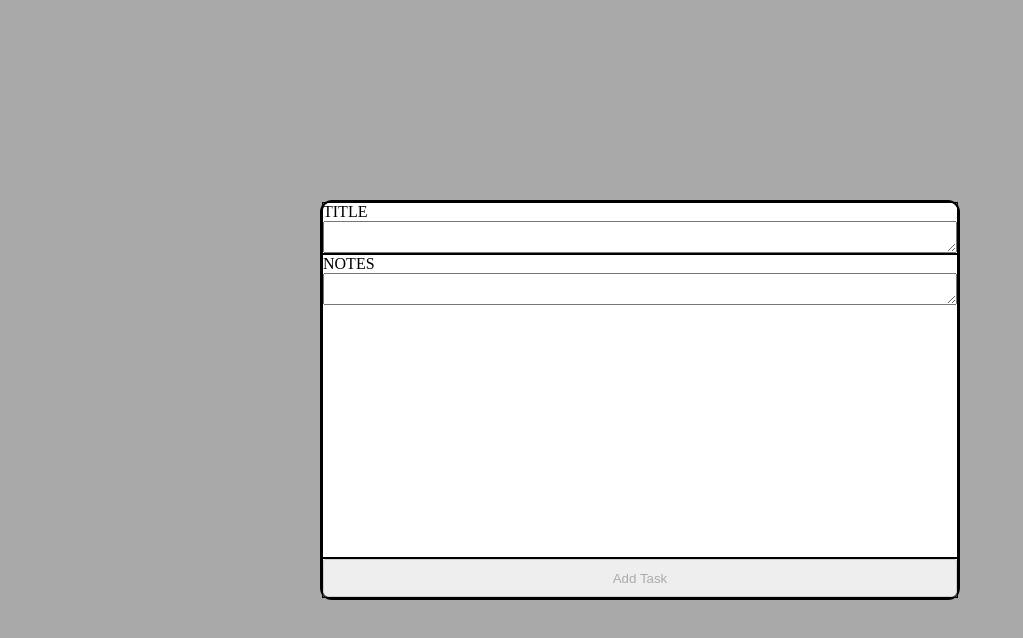
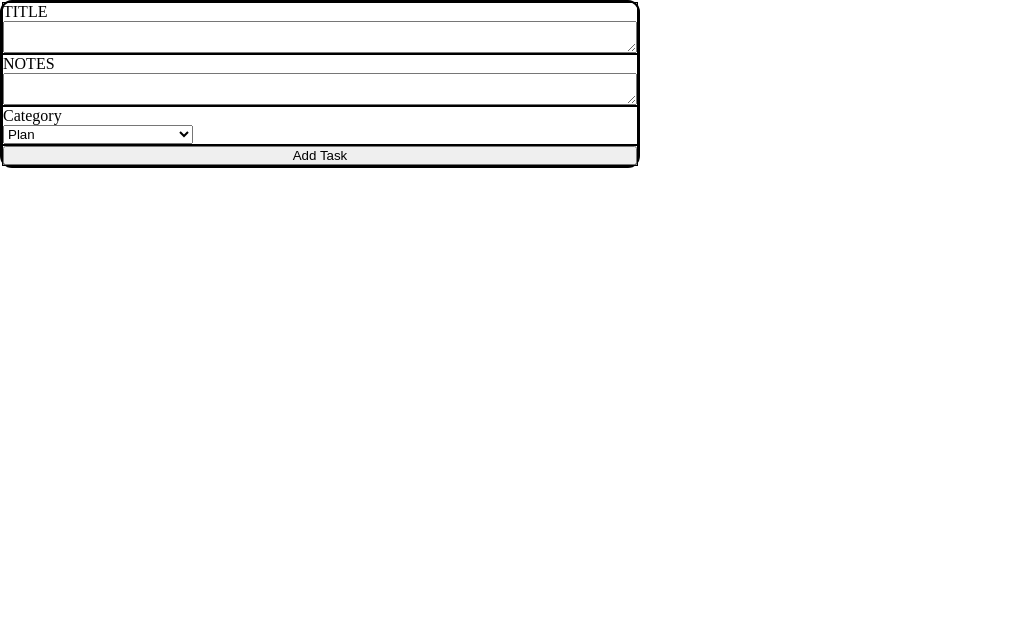
Before and after one commit to DaeguDude/TOP-todolist, a plain HTML site: page newTaskModal/index.html in a window 1280 px wide. Shown: the whole page, without its empty margins (0-1023 px from the left). Drawn offline with Linux system fonts and the light colour scheme.

Commit message:
Add category for modal done

```diff
--- a/index.html
+++ b/index.html
@@ -46,4 +46,7 @@
     </main>
   </div>
 </body>
+<script type="module" src="./createTodo/display.js"></script>
+<script type="module" src="./createTodo/task.js"></script>
+
 </html>
--- a/createTodo/display.js
+++ b/js/display.js
@@ -78,6 +78,21 @@ const Display = (() => {
     }
   })();
 
+  const landingPage = (() => {
+
+    const getCreateTaskBtn = () => {
+      let createTaskBtn = document.querySelector('button#create-task');
+    }
+
+    // If button is clicked, show popup box.
+    button.addEventListener('click', )
+
+    const enableCreateTaskBtn = () => {
+      getCreateTaskBtn()
+    }
+
+  })();
+
   /**
    * Give element power to control the button.
    */
@@ -109,8 +124,11 @@ const Display = (() => {
   }
 
   return {
+    landingPage,
     taskModalBox
+
   }
 })();
 
-Display.taskModalBox.initialSetup();
+Display.landingPage;
+// Display.taskModalBox.initialSetup();
--- a/createTodo/index.html
+++ b/newTaskModal/index.html
@@ -7,7 +7,7 @@
   <title>Document</title>
 </head>
 <body>
-  <div class="container">
+  <div class="task-container">
     <div class="task-modal">
       <div class="title-box modal-items">
         <span>TITLE</span>
@@ -17,12 +17,16 @@
         <span>NOTES</span>
         <textarea name="description" id="task-description"></textarea>
       </div>
+      <div class="category-box modal-items">
+        <span>Category</span>
+        <select id="category">
+          <option value="plan">Plan</option>
+        </select>
+      </div>
       <div class="create-task-box modal-items">
         <button class="add-task-btn">Add Task</button>
       </div>
     </div>
   </div>
 </body>
-<script type="module" src="task.js"></script>
-<script type="module" src="display.js"></script>
 </html>
--- a/createTodo/style.css
+++ b/newTaskModal/style.css
@@ -35,12 +35,23 @@
 }
 
 .description-box {
-  flex: 8;
+  flex: 7;
 
   display: flex;
   flex-direction: column;
 }
 
+.category-box {
+  flex: 1;
+
+  display: flex;
+  flex-direction: column;
+}
+
+
+.category-box #category{
+  width: 30%;
+}
 .create-task-box {
   flex: 1;
 
```
Also changed, not shown: js/task.js (renamed from createTodo/task.js).
